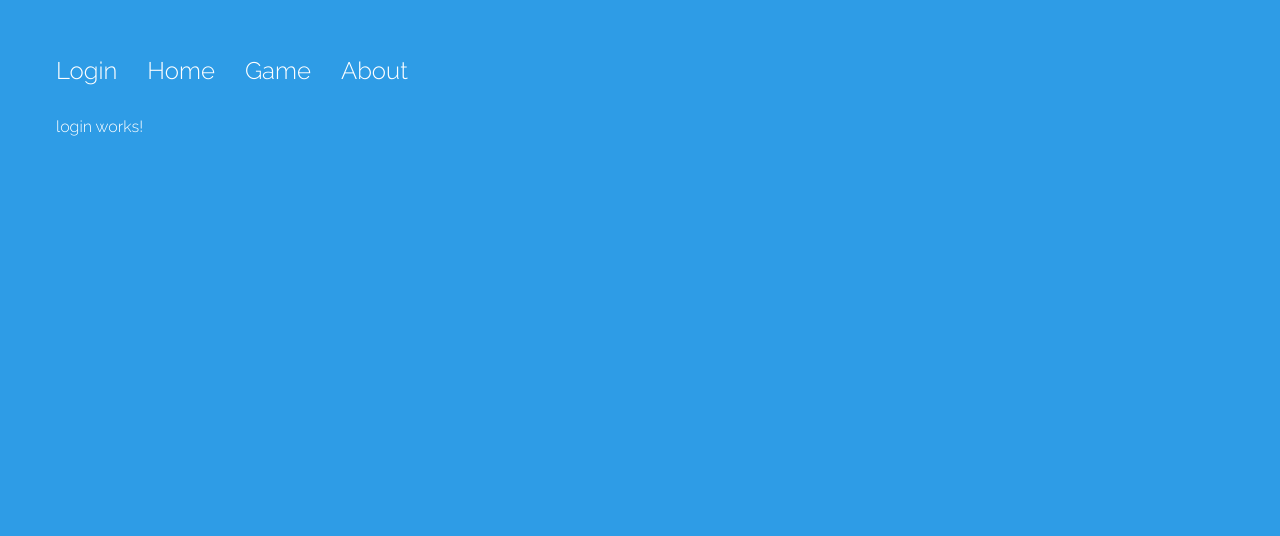
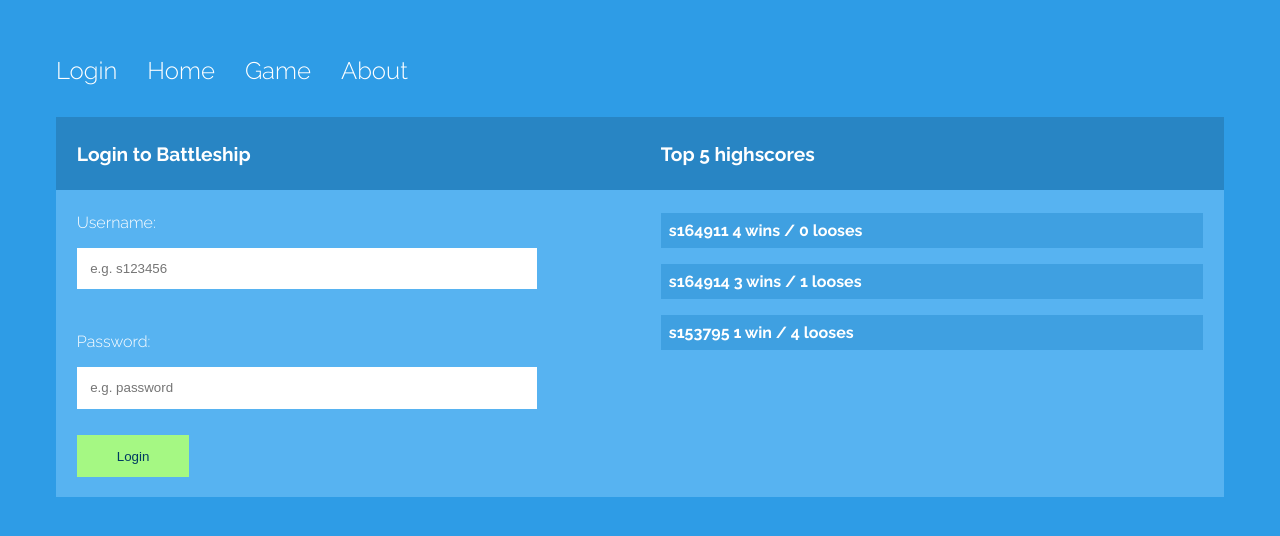
Before and after one commit to Niicoliy/battleship, an Angular app in the folder webklient/: page / in a window 1280 px wide. Shown: the top 536 px of the page. Built offline with nearby package versions, Linux system fonts and the light colour scheme.

Commit message:
Updated website with loog-alike login and highscores.

```diff
--- a/webklient/src/app/data.service.ts
+++ b/webklient/src/app/data.service.ts
@@ -4,12 +4,16 @@
 @Injectable()
 export class DataService {
 
-  private goals = new BehaviorSubject<any>(['The initial goal', 'Another sille life goal']);
+  private goals = new BehaviorSubject<any>(['Get this game finished', 'Make the highscore', 'Beat Mikkel!']);
   goal = this.goals.asObservable();
+
+  private highscores = new BehaviorSubject<any>(['s164911 4 wins / 0 looses', 's164914 3 wins / 1 looses', 's153795 1 win / 4 looses']);
+  highscore = this.highscores.asObservable();
 
   constructor() { }
 
   changeGoal(goal) {
     this.goals.next(goal);
+
   }
 }
--- a/webklient/src/app/login/login.component.html
+++ b/webklient/src/app/login/login.component.html
@@ -1,3 +1,29 @@
-<p>
-  login works!
-</p>
+<div class="container color-dark">
+  <div class="col">
+    <p class="heading">
+      Login to Battleship
+    </p>
+  </div>
+  <div class="col">
+    <p class="heading">
+      Top 5 highscores
+    </p>
+  </div>
+</div>
+
+<div class="container color-light" [@highscores]="highscores.length">
+  <div class="col">
+    <form>
+      <p class="sm">Username:</p>
+      <input type="text" class="txt" name="username" placeholder="e.g. s123456"/>
+      <p class="sm">Password:</p>
+      <input type="text" class="txt" name="password" placeholder="e.g. password"/>
+      <input type="submit" class="btn" [value]="btnText" (click)="login()"/>
+    </form>
+  </div>
+  <div class="col">
+    <p class="life-container" *ngFor="let highscore of highscores, let i = index">
+      {{ highscore }}
+    </p>
+  </div>
+</div>
--- a/webklient/src/app/login/login.component.scss
+++ b/webklient/src/app/login/login.component.scss
@@ -0,0 +1,39 @@
+.container {
+  display: grid;
+  grid-template-columns: 50% auto;
+}
+.col {
+  padding: .4em 1.3em;
+}
+.color-dark {
+  background: #2885C4;
+}
+.color-light {
+  background: #57B3F1;
+}
+.heading {
+  font-size: larger;
+  font-weight: bold;
+}
+
+input.txt {
+  border: 0;
+  padding: 1em;
+  width: 80%;
+  margin-bottom: 2em;
+}
+input.btn {
+  border: 0;
+  display: block;
+  padding: 1em 3em;
+  background: #A5F883;
+  color: #003A61;
+  margin-bottom: 1em;
+  cursor: pointer;
+}
+.life-container {
+  background: #3FA0E1;
+  padding: .5em;
+  font-weight: bold;
+  cursor: pointer;
+}
--- a/webklient/src/app/login/login.component.ts
+++ b/webklient/src/app/login/login.component.ts
@@ -1,15 +1,42 @@
 import { Component, OnInit } from '@angular/core';
+import { animate, keyframes, query, stagger, style, transition, trigger } from "@angular/animations";
+import { DataService } from "../data.service";
 
 @Component({
   selector: 'app-login',
   templateUrl: './login.component.html',
-  styleUrls: ['./login.component.scss']
+  styleUrls: ['./login.component.scss',],
+  animations: [
+  trigger('highscores', [
+    transition('* => *', [
+      query(':enter', style({ opacity: 0 }), {optional: true}),
+
+      query(':enter', stagger('300ms', [
+        animate('.6s ease-in', keyframes([
+          style({opacity: 0, transform: 'translateY(-75%)', offset: 0}),
+          style({opacity: .5, transform: 'translateY(35px)', offset: .3}),
+          style({opacity: 1, transform: 'translateY(0)', offset: 1}),
+        ]))]), {optional: true})
+    ])
+  ])
+  ]
 })
 export class LoginComponent implements OnInit {
 
-  constructor() { }
+  btnText: string = 'Login';
+  highscores = [];
+
+  constructor(private _data: DataService) { }
 
   ngOnInit() {
+    this._data.highscore.subscribe(res => this.highscores = res);
+  }
+
+  login() {
+    this.goals.push(this.goalText);
+    this.goalText = '';
+    this.itemCount = this.goals.length;
+    this._data.changeGoal(this.goals);
   }
 
 }
```
Also changed, not shown: webklient/src/app/home/home.component.ts (indentation only).
